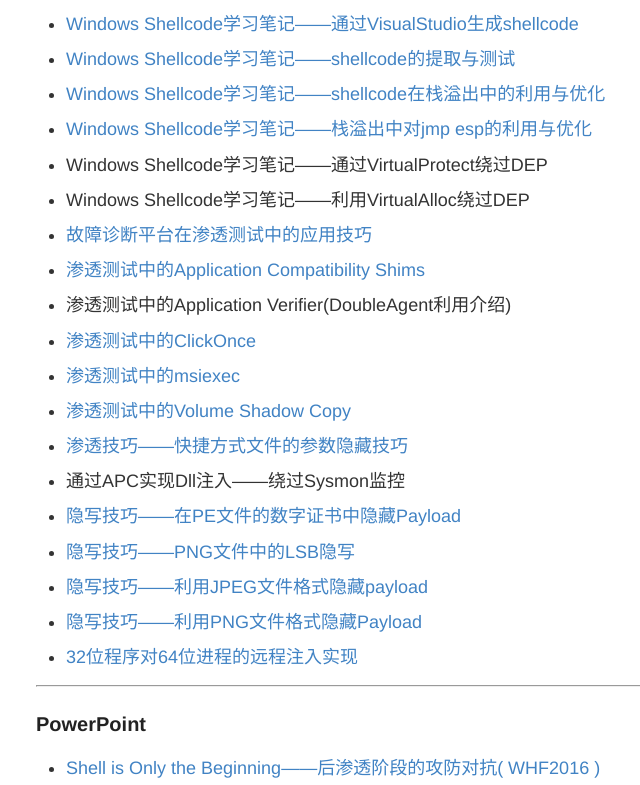
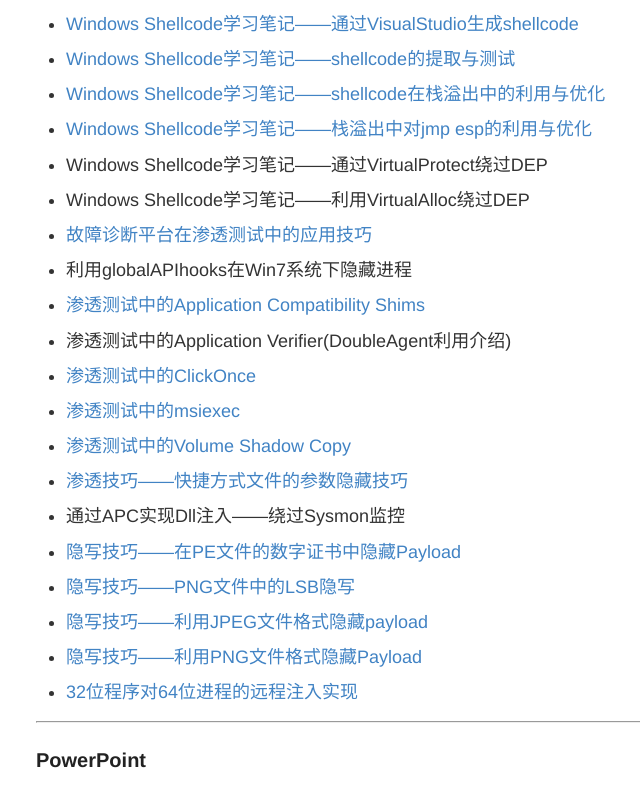
Before and after one commit to 3gstudent/backup-3gstudent.github.io, a Jekyll site: the page built from about.md, in a window 1280 px wide and 900 px high, scrolled down 2208 px, cut to the strip 0-785 px from the top of the window. Shown: the whole strip, without its empty margins (244-884 px from the left). Built offline with Jekyll 4.4.1, drawn with Linux system fonts in a browser that asks for light colours.

Commit message:
Update about.md

```diff
--- a/about.md
+++ b/about.md
@@ -129,6 +129,9 @@ Github:   [3gstudent](https://github.com/3gstudent)
  [故障诊断平台在渗透测试中的应用技巧](https://3gstudent.github.io/3gstudent.github.io/%E6%95%85%E9%9A%9C%E8%AF%8A%E6%96%AD%E5%B9%B3%E5%8F%B0%E5%9C%A8%E6%B8%97%E9%80%8F%E6%B5%8B%E8%AF%95%E4%B8%AD%E7%9A%84%E5%BA%94%E7%94%A8%E6%8A%80%E5%B7%A7/)
 
 -
+ 利用globalAPIhooks在Win7系统下隐藏进程
+
+-
  [渗透测试中的Application Compatibility Shims](https://3gstudent.github.io/3gstudent.github.io/%E6%B8%97%E9%80%8F%E6%B5%8B%E8%AF%95%E4%B8%AD%E7%9A%84Application-Compatibility-Shims/)
 
 -
```
